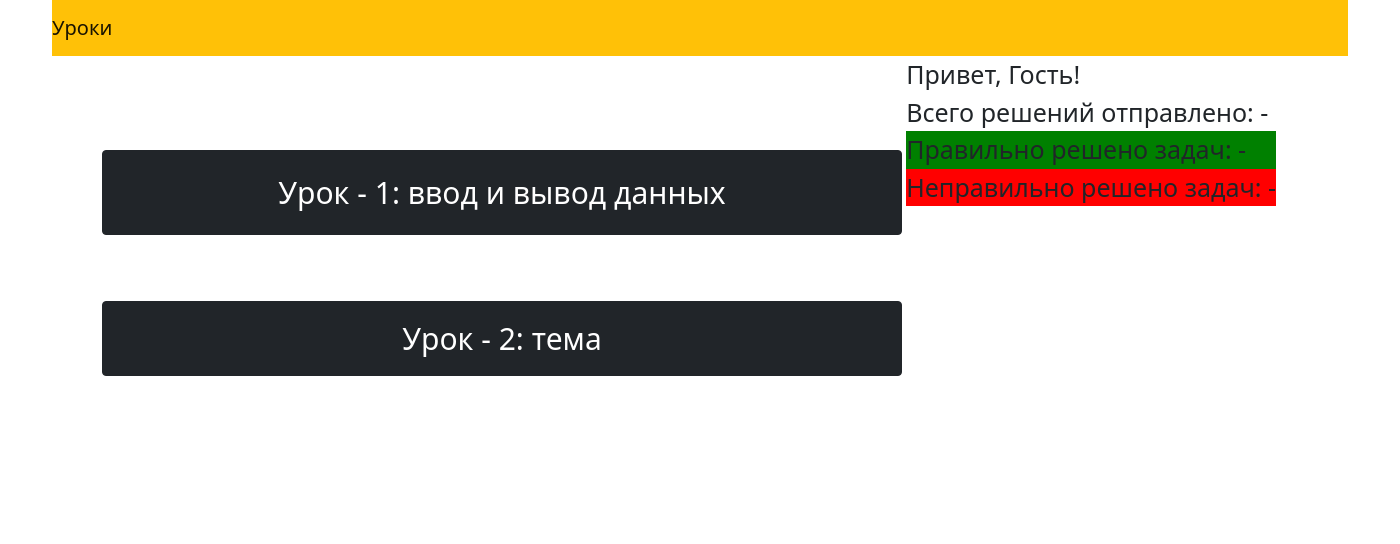
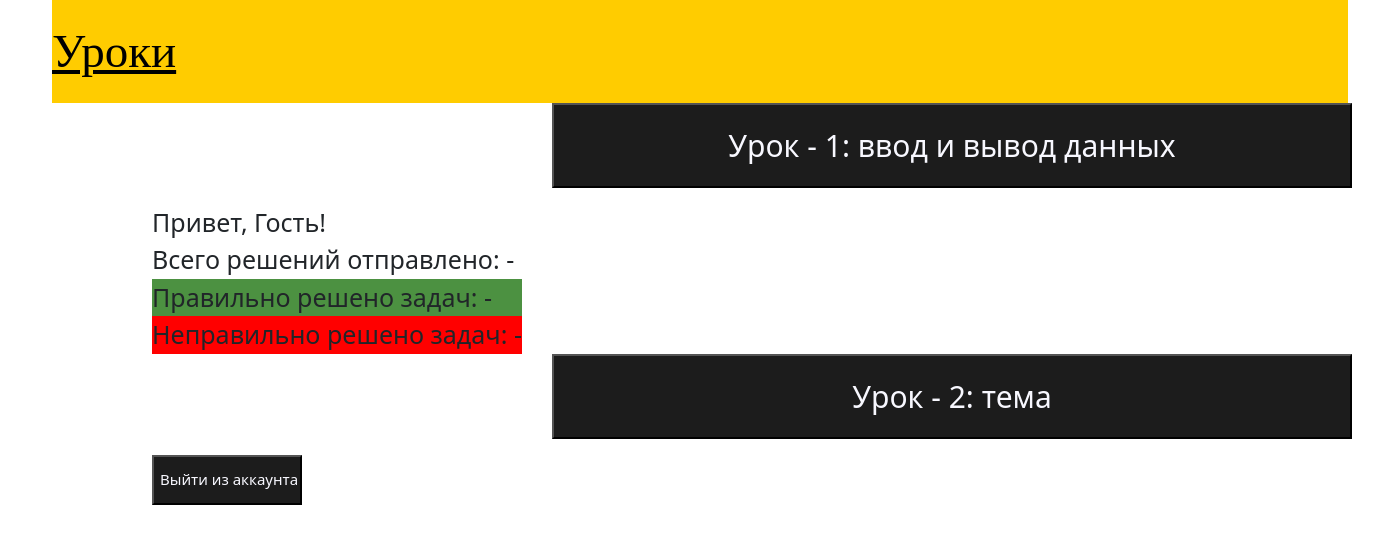
Before and after one commit to penguiiini/web_project_mm, a Flask app: page /lessons in a window 1400 px wide. Shown: the top 544 px of the page. Run offline with Flask 2, Linux system fonts and the light colour scheme.

Commit message:
Add files via upload

```diff
--- a/templates/lessons.html
+++ b/templates/lessons.html
@@ -2,21 +2,24 @@
 
 {% block lessons %}
 <header>
-    <nav class="navbar navbar-light bg-warning">
-        <a class="navbar-brand" href="#">Уроки</a>
+    <nav class="navbar" style="background-color: #ffcc00;">
+        <a class="navbar" style="color: #000000; font-size:47px; font-family: Gill Sans Extrabold">Уроки</a>
     </nav>
 </header>
 <form action="" method="post" novalidate>
     {{ form.hidden_tag() }}
-    <p style="display: inline-block;">{{ form.lesson1(type="submit", class="btn btn-dark", style="width: 800px; height: 85px; margin-left: 50px;
-        font-size:30px;") }}</p>
-    <div class="group" style="display: inline-block; font-size:25px">
+    <p style="display: inline-block;">{{ form.lesson1(type="submit", class="b", style="background: #1c1c1c; width: 800px; height: 85px;
+        font-size:30px; color: #f8f8ff; margin-left: 500px ") }}</p>
+    <div class="group" style="display: inline-block; font-size:25px; margin-left: 100px">
         <div>Привет, {{ username }}!</div>
         <div>Всего решений отправлено: {{ forall }}</div>
-        <div style="background: green"> Правильно решено задач: {{ correct }}</div>
-        <div style="background: red"> Неправильно решено задач: {{ wrong }}</div>
+        <div style="background: #4c9141"> Правильно решено задач: {{ correct }}</div>
+        <div style="background: #ff0000"> Неправильно решено задач: {{ wrong }}</div>
     </div>
-    <p>{{ form.lesson2(type="submit", class="btn btn-dark", style="width: 800px; height: 75px; margin-left: 50px;
-        margin-top: 50px; font-size:30px;") }}</p>
+    <p style="display: inline-block;">{{ form.lesson2(type="submit", class="b", style="background: #1c1c1c; width: 800px; height: 85px;
+        font-size:30px; color: #f8f8ff; margin-left: 500px ") }}</p>
+    <p style="display: inline-block;">
+        {{ form.exit(type="submit", class="b", style="background: #1c1c1c; color: #f8f8ff; width: 150px; height: 50px; font-size:15px; margin-left: 100px") }}
+    </p>
 </form>
 {% endblock %}
```
